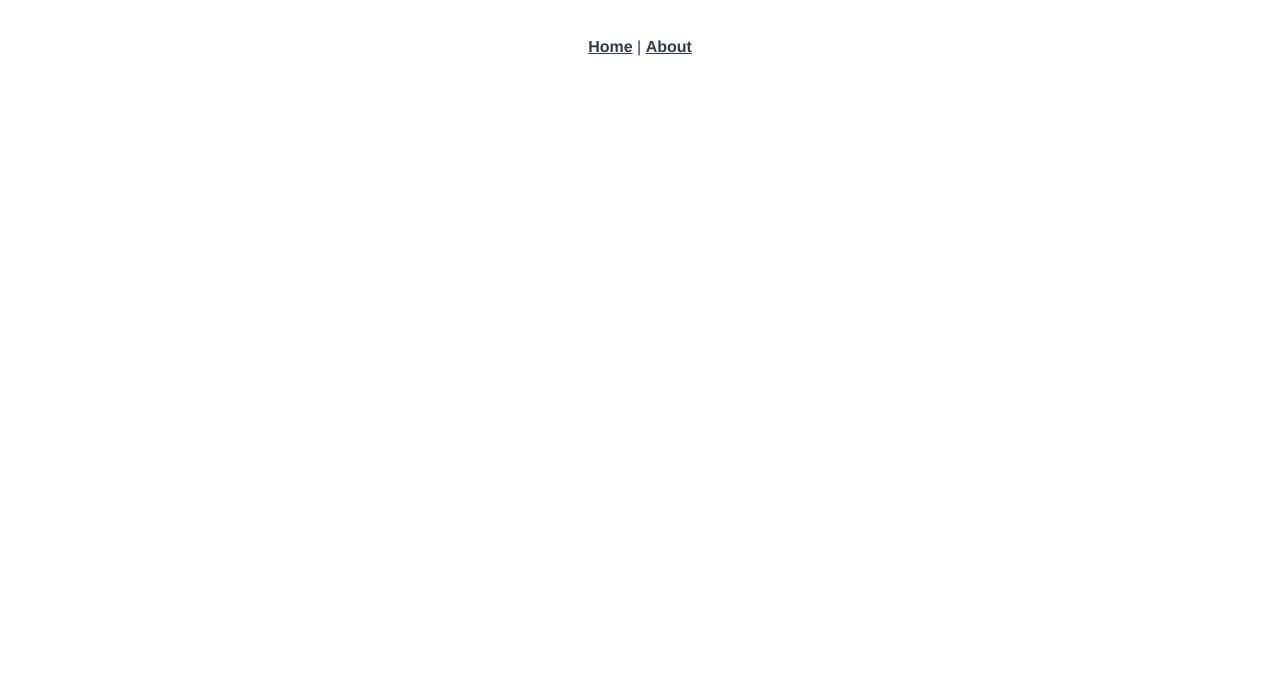
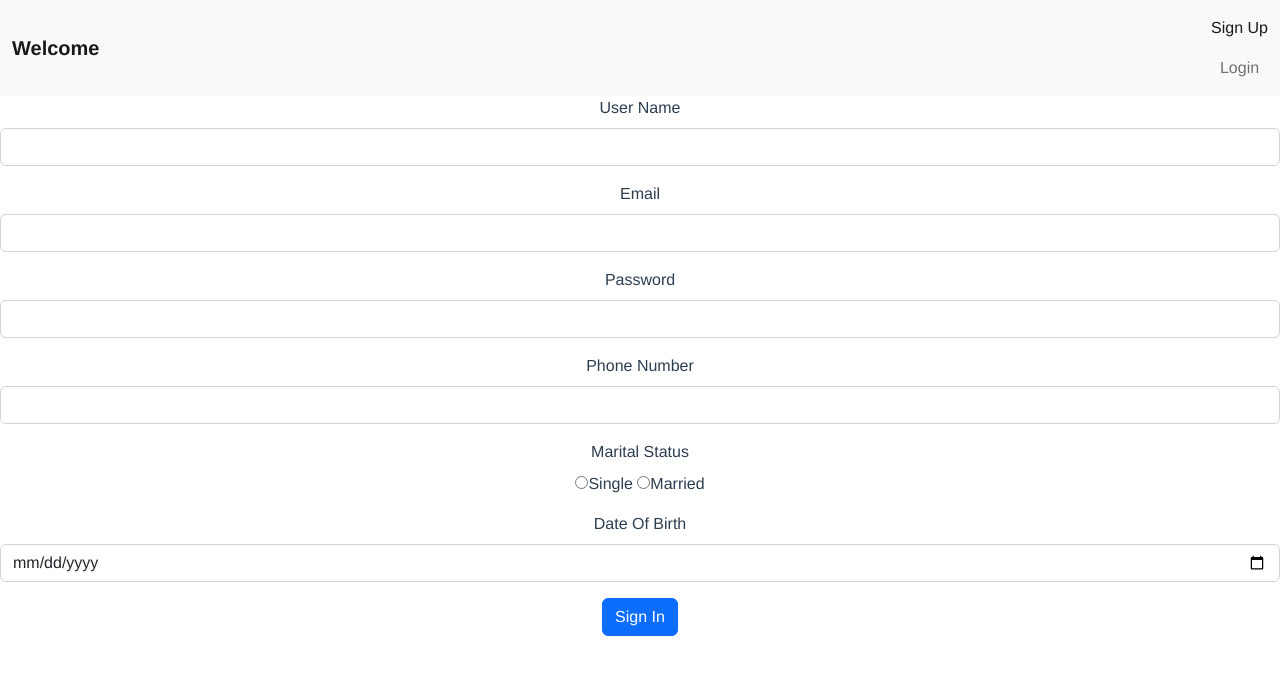
Before and after one commit to SonaliPokkunoori/UserPortalFrontend, a Vue app: page /signUp in a window 1280 px wide. Shown: the top 674 px of the page. Built offline with nearby package versions, Linux system fonts and the light colour scheme.

Commit message:
Add Vue Code

```diff
--- a/package.json
+++ b/package.json
@@ -8,6 +8,8 @@
     "lint": "vue-cli-service lint"
   },
   "dependencies": {
+    "axios": "^1.3.2",
+    "bootstrap": "^5.2.3",
     "core-js": "^3.8.3",
     "vue": "^2.6.14",
     "vue-router": "^3.5.1",
--- a/src/App.vue
+++ b/src/App.vue
@@ -1,12 +1,25 @@
 <template>
   <div id="app">
-    <nav>
+    <!-- <nav>
       <router-link to="/">Home</router-link> |
       <router-link to="/about">About</router-link>
-    </nav>
+    </nav> -->
+    <header-component></header-component>
     <router-view />
+    <!-- <SignUp></SignUp> -->
   </div>
 </template>
+
+<script>
+import HeaderComponent from "./components/HeaderComponent.vue";
+// import SignUp from "./components/SignUp.vue";
+export default {
+  components: { HeaderComponent },
+  data() {
+    return {};
+  },
+};
+</script>
 
 <style>
 #app {
--- /dev/null
+++ b/src/components/HeaderComponent.vue
@@ -0,0 +1,41 @@
+<template>
+  <div>
+    <nav class="navbar navbar-light bg-light">
+      <div class="container-fluid">
+        <a class="navbar-brand">Welcome</a>
+        <div v-if="loginStatus">
+          <a class="nav-item nav-link" @click="viewProfile">View Profile</a>
+          <a class="nav-item nav-link" @click="logout">Logout</a>
+        </div>
+        <div class="navbar-nav" v-else>
+          <a class="nav-item nav-link active" @click="signUp"> Sign Up </a>
+          <a class="nav-item nav-link" @click="login">Login</a>
+        </div>
+      </div>
+    </nav>
+  </div>
+</template>
+
+<script>
+export default {
+  data() {
+    return {
+      loginStatus: localStorage.getItem("loginStatus"),
+    };
+  },
+  methods: {
+    signUp() {
+      this.$router.push("/signUp");
+    },
+    login() {
+      this.$router.push("/login");
+    },
+    viewProfile() {
+      this.$router.push("/viewProfile");
+    },
+    logout() {
+      this.$router.push("/logout");
+    },
+  },
+};
+</script>
--- /dev/null
+++ b/src/components/LoginPage.vue
@@ -0,0 +1,66 @@
+<template>
+  <div>
+    <form @submit.prevent="getLoginStatus">
+      <div class="mb-3">
+        <label for="inputUserName" class="form-label">User Name</label>
+        <input
+          type="text"
+          class="form-control"
+          id="inputUserName"
+          v-model="userLogin.userName"
+        />
+      </div>
+      <div class="mb-3">
+        <label for="exampleInputPassword1" class="form-label">Password</label>
+        <input
+          type="password"
+          class="form-control"
+          id="exampleInputPassword1"
+          v-model="userLogin.password"
+        />
+      </div>
+      <button type="submit" class="btn btn-primary">Login</button>
+    </form>
+  </div>
+</template>
+
+<script>
+import axios from "axios";
+
+export default {
+  data() {
+    return {
+      userLogin: {
+        userName: "",
+        password: "",
+      },
+    };
+  },
+  methods: {
+    getLoginStatus() {
+      const responseBody = {
+        userName: this.userLogin.userName,
+        password: this.userLogin.password,
+      };
+      console.log(responseBody);
+      axios
+        .post("/api/kafkaUser/getLoginStatus", responseBody)
+        .then((response) => {
+          console.log(response);
+          if (response.data.isvalid == true) {
+            localStorage.setItem("loginStatus", response.data.isvalid);
+            localStorage.setItem("userId", response.data.userId);
+            alert("Login Success!!");
+            this.$router.push("/viewProfile");
+          } else {
+            alert("Incorrect Credentials");
+          }
+        })
+        .catch((error) => {
+          console.log(error);
+          alert(error);
+        });
+    },
+  },
+};
+</script>
--- /dev/null
+++ b/src/components/LogoutPage.vue
@@ -0,0 +1,23 @@
+<template>
+  <div>
+    <button type="button" class="btn btn-primary" @click="logout">
+      Logout
+    </button>
+  </div>
+</template>
+
+<script>
+export default {
+  data() {
+    return {};
+  },
+  methods: {
+    logout() {
+      localStorage.removeItem("userId");
+      localStorage.removeItem("loginStatus");
+      alert("Logout Sucess!!");
+      this.$router.push("/signUp");
+    },
+  },
+};
+</script>
--- /dev/null
+++ b/src/components/SignUp.vue
@@ -0,0 +1,116 @@
+<template>
+  <div>
+    <form @submit.prevent="addDataToDB">
+      <div class="mb-3">
+        <label for="inputUserName" class="form-label">User Name</label>
+        <input
+          type="text"
+          class="form-control"
+          id="inputUserName"
+          v-model="user.userName"
+        />
+      </div>
+      <div class="mb-3">
+        <label for="exampleInputEmail1" class="form-label">Email</label>
+        <input
+          type="email"
+          class="form-control"
+          id="exampleInputEmail1"
+          v-model="user.email"
+        />
+      </div>
+      <div class="mb-3">
+        <label for="exampleInputPassword1" class="form-label">Password</label>
+        <input
+          type="password"
+          class="form-control"
+          id="exampleInputPassword1"
+          v-model="user.password"
+        />
+      </div>
+      <div class="mb-3">
+        <label for="inputPhoneNumber" class="form-label">Phone Number</label>
+        <input
+          type="text"
+          class="form-control"
+          id="inputPhoneNumber"
+          v-model="user.phno"
+        />
+      </div>
+      <div class="mb-3">
+        <label for="inputMaritalStatus" class="form-label"
+          >Marital Status</label
+        >
+        <br />
+        <input type="radio" value="single" v-model="user.maritalStatus" />Single
+        <input
+          type="radio"
+          value="married"
+          v-model="user.maritalStatus"
+        />Married
+      </div>
+      <div class="mb-3">
+        <label for="inputDateOfBirth" class="form-label">Date Of Birth</label>
+        <input
+          type="date"
+          class="form-control"
+          id="inputDateOfBirth"
+          v-model="user.dob"
+        />
+      </div>
+      <button type="submit" class="btn btn-primary">Sign In</button>
+    </form>
+  </div>
+</template>
+
+<script>
+import axios from "axios";
+export default {
+  data() {
+    return {
+      user: {
+        userName: "",
+        password: "",
+        email: "",
+        phno: "",
+        maritalStatus: "",
+        dob: "",
+        userId: "",
+      },
+    };
+  },
+  methods: {
+    addDataToDB() {
+      const requestBody = {
+        userName: this.user.userName,
+        email: this.user.email,
+        password: this.user.password,
+        phno: this.user.phno,
+        maritalStatus: this.user.maritalStatus,
+        dob: this.user.dob,
+      };
+      console.log(requestBody);
+      //   const res = axios.post(
+      //     "/http://localhost:8080/kafkaUser/addUserDetails",
+      //     requestBody
+      //   );
+      //   console.log(res);
+      axios
+        .post("/api/kafkaUser/addUserDetails", requestBody)
+        .then((response) => {
+          console.log(response);
+          //   localStorage.setItem("userName", response.data.userName);
+          localStorage.setItem("userId", response.data.userId);
+          //   console.log(this.userName);
+          alert("Data Added!!");
+        })
+        .catch((error) => {
+          console.log(error);
+          alert(error);
+        });
+    },
+  },
+};
+</script>
+
+<style></style>
--- /dev/null
+++ b/src/components/ViewProfile.vue
@@ -0,0 +1,57 @@
+<template>
+  <div>
+    <h2>WELCOME {{ userName }}</h2>
+    <!-- <button class="btn btn-primary" @click.prevent="getDetails()">
+      View Profile
+    </button> -->
+    <br />
+    <label for="userName" class="form-label">User Name: {{ userName }}</label>
+    <br />
+    <label for="email" class="form-label">Email : {{ email }}</label> <br />
+    <label for="phoneNumber" class="form-label">Phone Number: {{ phno }}</label>
+    <br />
+    <label for="maritalStatus" class="form-label"
+      >Marital Status: {{ maritalStatus }}</label
+    >
+    <br />
+    <label for="dateOfBirth" class="form-label">Date Of Birth: {{ dob }}</label
+    ><br />
+  </div>
+</template>
+
+<script>
+import axios from "axios";
+
+export default {
+  data() {
+    return {
+      userName: "",
+      userId: "",
+      email: "",
+      phno: "",
+      maritalStatus: "",
+      dob: "",
+    };
+  },
+  created() {
+    // this.userName = localStorage.getItem("userName");
+    this.userId = localStorage.getItem("userId");
+    console.log(this.userId);
+    axios
+      .get(`/api/kafkaUser/getUserDetails/${this.userId}`)
+      .then((response) => {
+        console.log(response);
+        this.userName = response.data.userName;
+        this.email = response.data.email;
+        this.dob = response.data.dob;
+        this.phno = response.data.phno;
+        this.maritalStatus = response.data.maritalStatus;
+      })
+      .catch((error) => {
+        console.log(error);
+      });
+  },
+};
+</script>
+
+<style></style>
--- a/src/main.js
+++ b/src/main.js
@@ -2,6 +2,7 @@ import Vue from "vue";
 import App from "./App.vue";
 import router from "./router";
 import store from "./store";
+import "bootstrap/dist/css/bootstrap.min.css";
 
 Vue.config.productionTip = false;
 
--- a/src/router/index.js
+++ b/src/router/index.js
@@ -1,6 +1,10 @@
 import Vue from "vue";
 import VueRouter from "vue-router";
 import HomeView from "../views/HomeView.vue";
+import SignUp from "@/components/SignUp.vue";
+import ViewProfile from "@/components/ViewProfile.vue";
+import LoginPage from "@/components/LoginPage.vue";
+import LogoutPage from "@/components/LogoutPage.vue";
 
 Vue.use(VueRouter);
 
@@ -19,6 +23,26 @@ const routes = [
     component: () =>
       import(/* webpackChunkName: "about" */ "../views/AboutView.vue"),
   },
+  {
+    path: "/signUp",
+    name: "signUp",
+    component: SignUp,
+  },
+  {
+    path: "/login",
+    name: "login",
+    component: LoginPage,
+  },
+  {
+    path: "/viewProfile",
+    name: "viewProfile",
+    component: ViewProfile,
+  },
+  {
+    path: "/logout",
+    name: "logout",
+    component: LogoutPage,
+  },
 ];
 
 const router = new VueRouter({
--- a/src/views/HomeView.vue
+++ b/src/views/HomeView.vue
@@ -1,4 +1,4 @@
-<template>
+<!-- <template>
   <div class="home">
     <img alt="Vue logo" src="../assets/logo.png" />
     <HelloWorld msg="Welcome to Your Vue.js App" />
@@ -15,4 +15,4 @@ export default {
     HelloWorld,
   },
 };
-</script>
+</script> -->
--- a/vue.config.js
+++ b/vue.config.js
@@ -1,4 +1,13 @@
 const { defineConfig } = require("@vue/cli-service");
 module.exports = defineConfig({
   transpileDependencies: true,
+  devServer: {
+    proxy: {
+      "^/api/kafkaUser": {
+        target: "http://10.20.5.60:8080",
+        changeOrigin: true,
+        pathRewrite: { "^/api": "" },
+      },
+    },
+  },
 });
```
Also changed, not shown: 1 other file (tests, documents, lock files or other folders).
